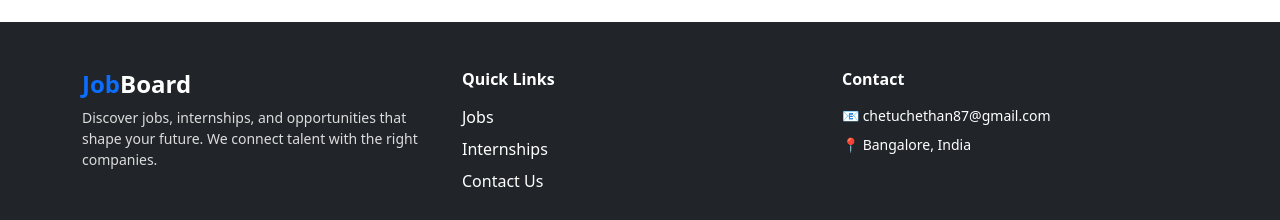
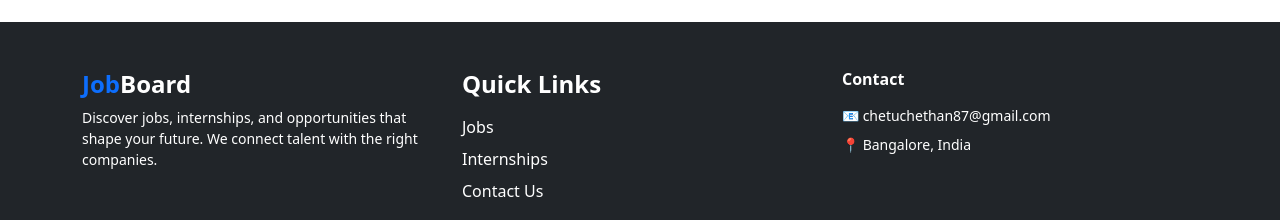
Before and after one commit to Chetu14321/freshersjobs-frontend, a React (Create React App) app: page /internships in a window 1280 px wide. Shown: the part 1449-1669 px from the top of the page. Built offline with nearby package versions, Linux system fonts and the light colour scheme; no server answers.

Commit message:
ui update

```diff
--- a/src/components/Footer.js
+++ b/src/components/Footer.js
@@ -10,7 +10,7 @@ export default function Footer() {
             <h4 className="fw-bold">
               <span className="text-primary">Job</span>Board
             </h4>
-            <p className="small text-secondary-contrast">
+            <p className="small text-white">
               Discover jobs, internships, and opportunities that shape your future.
               We connect talent with the right companies.
             </p>
@@ -30,7 +30,7 @@ export default function Footer() {
 
           {/* Links Section */}
           <div className="col-12 col-md-4 mb-4 fade-delay" style={{ animationDelay: "0.2s" }}>
-            <h6 className="fw-bold mb-3">Quick Links</h6>
+            <h4 className="fw-bold mb-3">Quick Links</h4>
             <ul className="list-unstyled">
               <li className="mb-2">
                 <Link className="text-decoration-none text-white hover-link" to="/">Jobs</Link>
--- a/src/components/home.js
+++ b/src/components/home.js
@@ -135,10 +135,10 @@ const HomeComponent = () => {
         .explore-link { transition: all 0.3s ease; font-weight: 500; background-color: #fff; color: #212529; }
         .explore-link:hover { background-color: #0d6efd; color: #fff !important; }
         .explore-link:hover svg { color: #fff !important; }
-        .text-secondary-contrast { color: #0a0a0aff; } /* better contrast */
+        .text-secondary-contrast { color: #000000 !important; } /* FULL contrast for accessibility */
 
         @keyframes fadeUp { 0% { opacity:0; transform: translateY(20px);} 100% { opacity:1; transform:translateY(0);} }
-        @keyframes slideFadeIn {0% {opacity:0; transform:translateY(-30px);} 100% {opacity:1; transform:translateY(0);}}
+        @keyframes slideFadeIn {0% {opacity:0; transform:translateY(-30px);} 100% {opacity:1; transform:translateY(0);} }
       `}</style>
     </div>
   );
```
